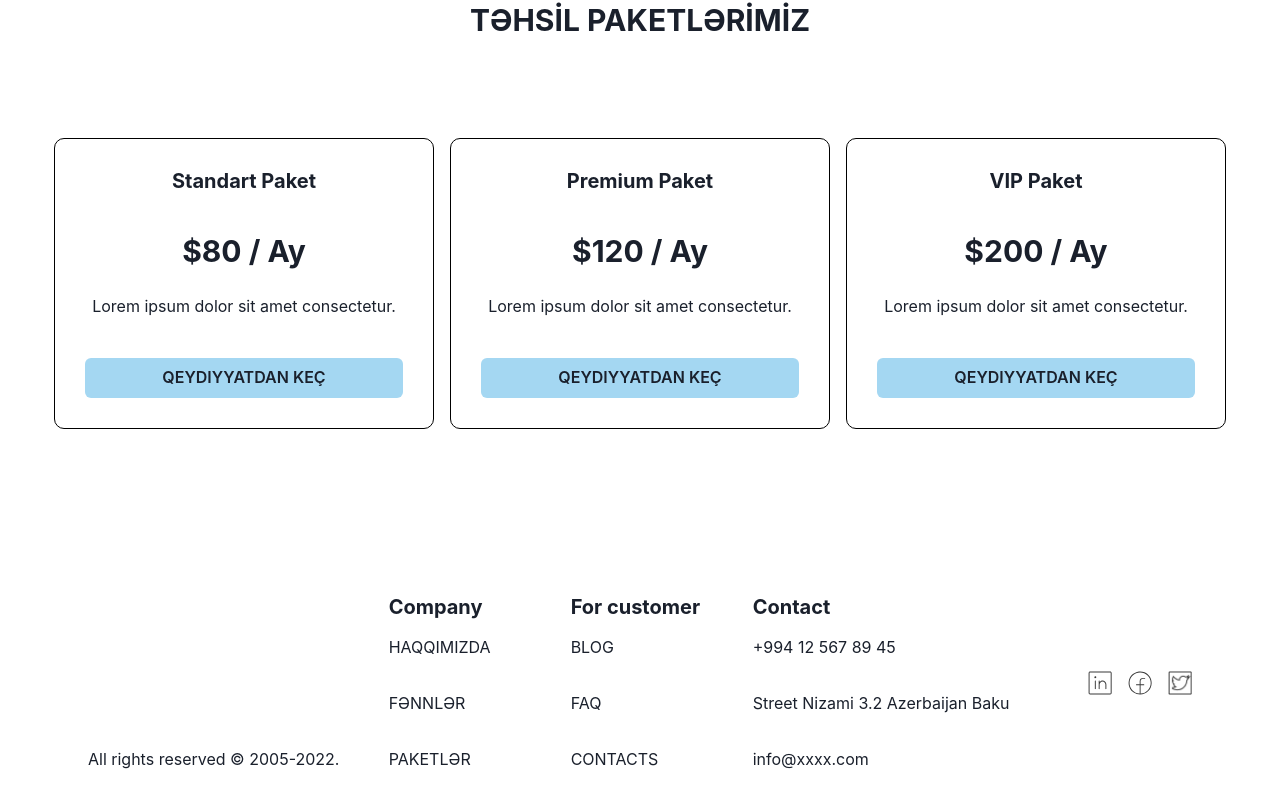
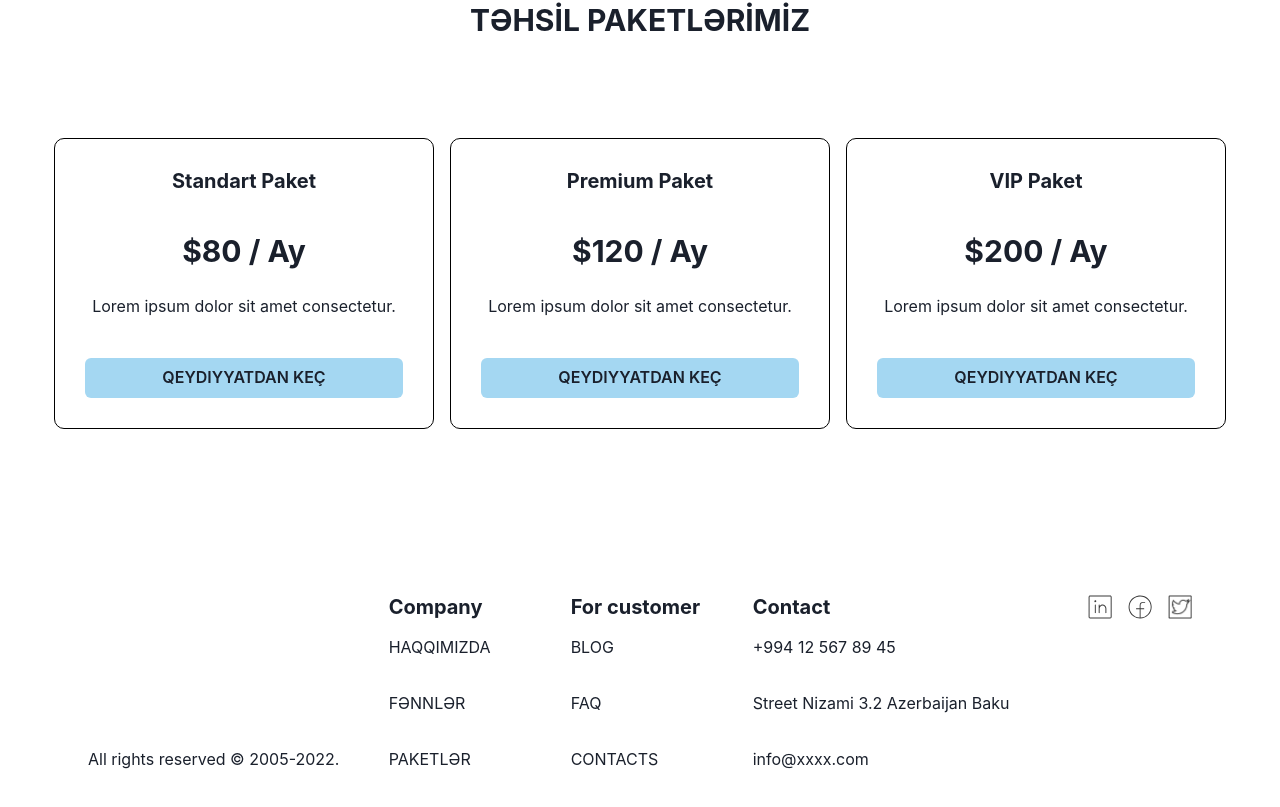
Before and after one commit to ccavad/edumetrics, a React (Vite) app: page / in a window 1280 px wide. Shown: the part 1824-2631 px from the top of the page. Built offline with nearby package versions, Linux system fonts and the light colour scheme; no server answers.

Commit message:
footer logos

```diff
--- a/src/components/layout/Footer.jsx
+++ b/src/components/layout/Footer.jsx
@@ -153,6 +153,7 @@ function Footer() {
             md: "flex-end",
           }}
           alignItems="center"
+          alignSelf="flex-start"
           gap={4}
           mb={{ base: 4, md: 0 }}
         >
```
